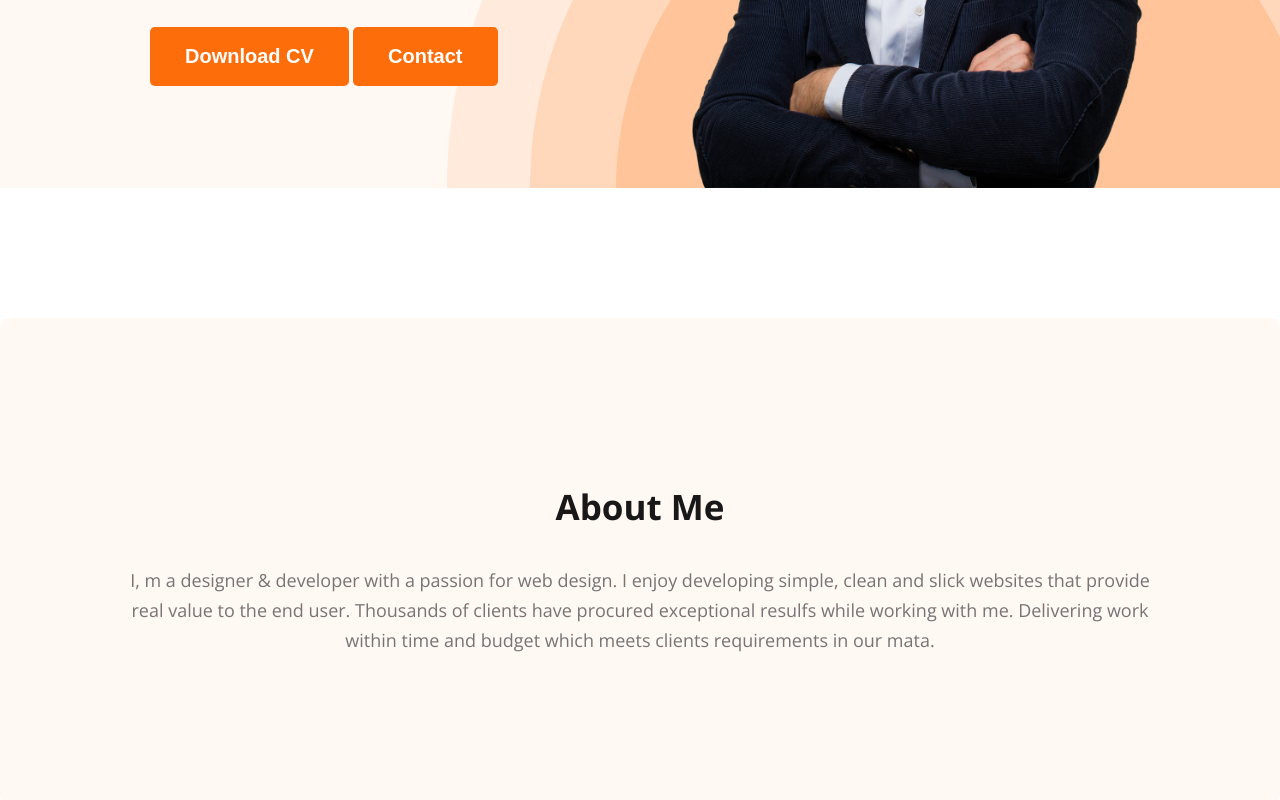
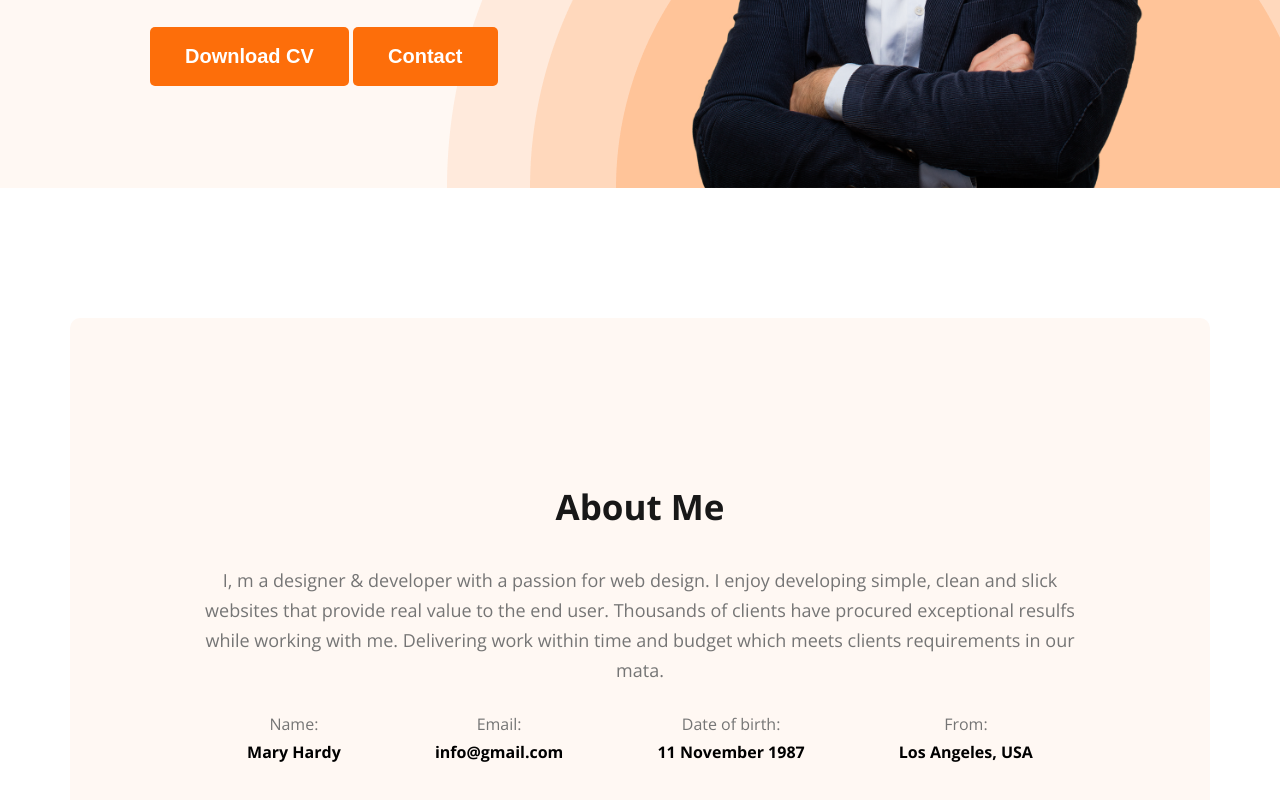
Before and after one commit to puloks/webdeveloper-portfolio, a plain HTML site: page index.html in a window 1280 px wide. Shown: the part 572-1372 px from the top of the page. Drawn offline with nearby package versions, Linux system fonts and the light colour scheme.

Commit message:
about section complete

```diff
--- a/index.html
+++ b/index.html
@@ -34,6 +34,24 @@
         <section class="about">
             <h3 class="section-title">About Me</h3>
             <p class="section-des">I, m a designer & developer with a passion for web design. I enjoy developing simple, clean and slick websites that provide real value to the end user. Thousands of clients have procured exceptional resulfs while working with me. Delivering work within time and budget which meets clients requirements in our mata.</p>
+            <div class="about-info-container">
+                <div class="about-info">
+                    <p class="info-title">Name:</p>
+                    <h4 class="info-describtion">Mary Hardy</h4>
+                </div>
+                <div class="about-info">
+                    <p class="info-title">Email:</p>
+                    <h4 class="info-describtion">info@gmail.com</h4>
+                </div>
+                <div class="about-info">
+                    <p class="info-title">Date of birth:</p>
+                    <h4 class="info-describtion">11 November 1987</h4>
+                </div>
+                <div class="about-info">
+                    <p class="info-title">From:</p>
+                    <h4 class="info-describtion">Los Angeles, USA</h4>
+                </div>
+            </div>
         </section>
     </main>
     <footer>
--- a/style.css
+++ b/style.css
@@ -104,10 +104,24 @@ header {
 .banner-content {
     max-width: 500px;
 }
-
+main{
+    max-width: 1140px;
+    margin: 0 auto;
+}
 .about {
     padding: 130px;
     margin: 130px 0;
     border-radius: 10px;
     background: #FFF8F3;
 }
+.about-info-container{
+    display: flex;
+    justify-content: space-around;
+}
+.about-info{
+    text-align: center;
+}
+.info-title{
+    margin: 10px 0 -15px 0;
+    color: #757575;
+}
```
